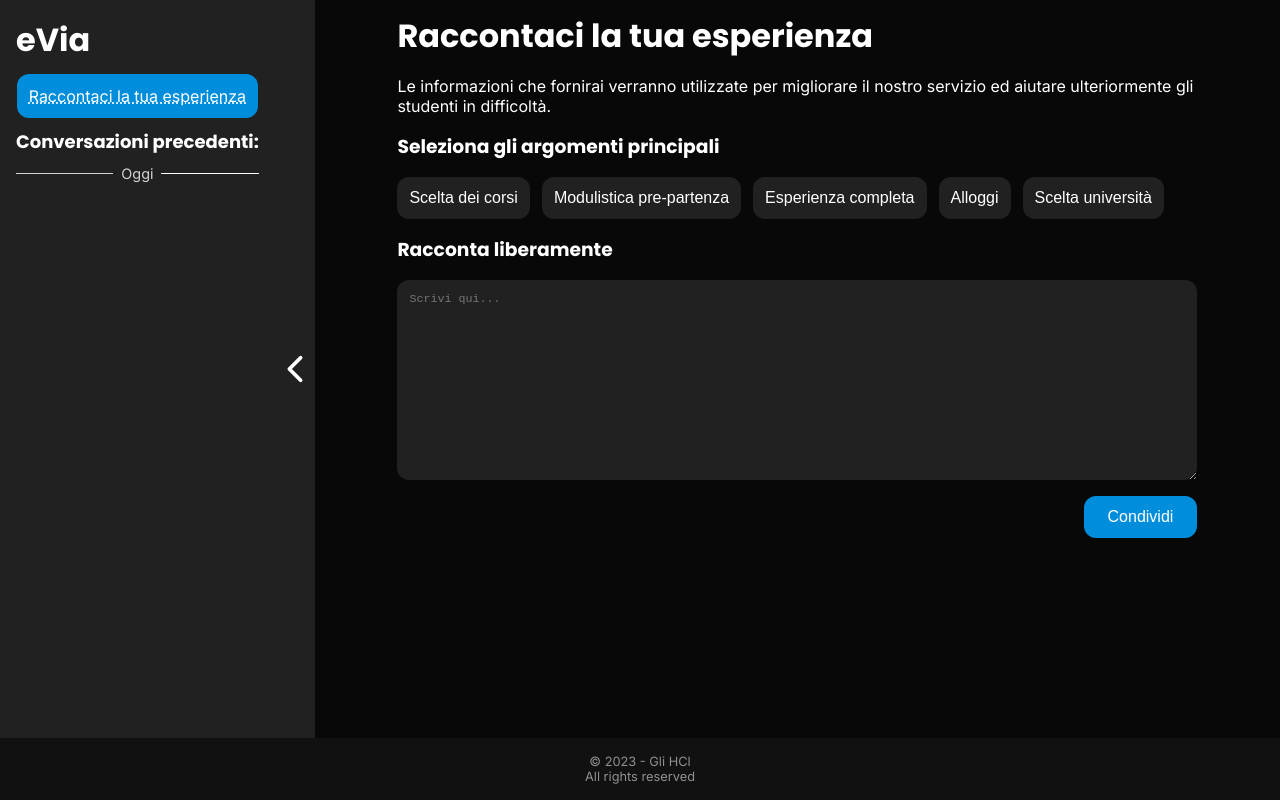
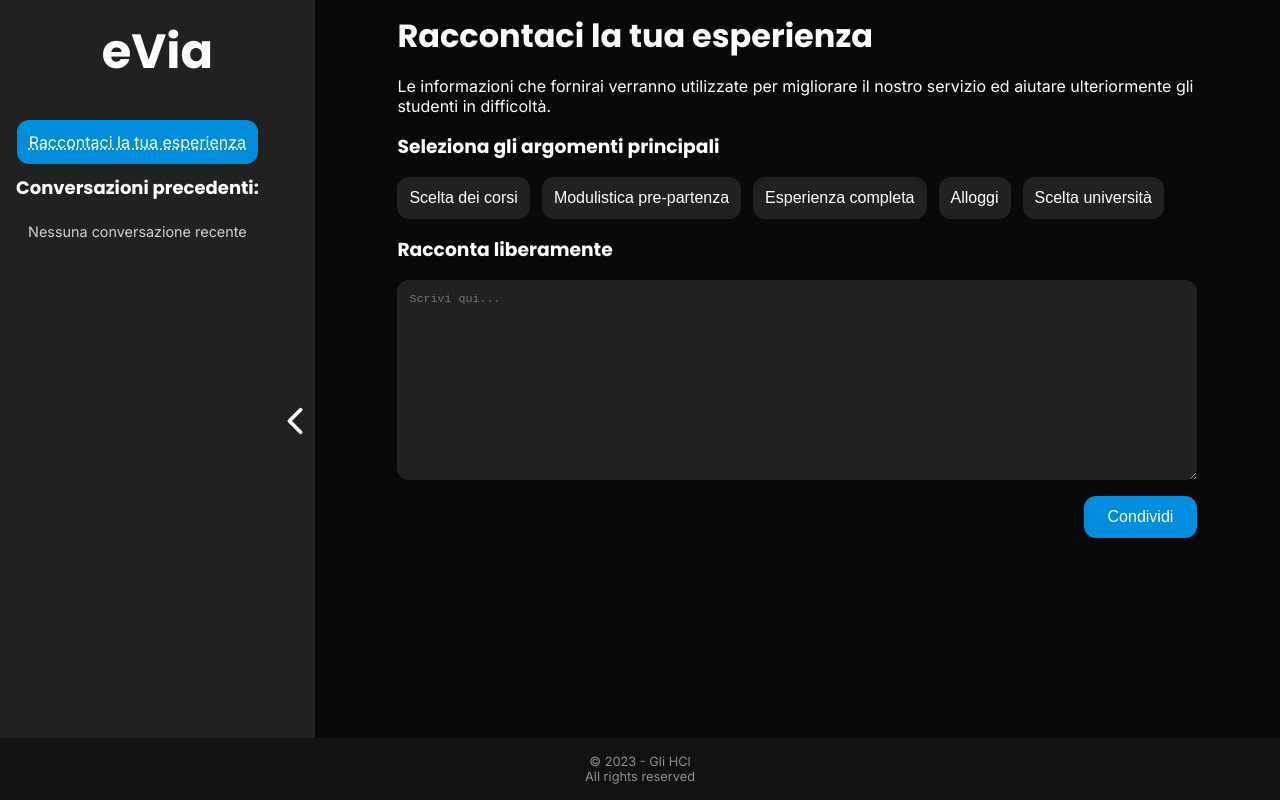
Before and after one commit to GliHCl/GliHCl.github.io, a Next.js app: page /evia/feedback in a window 1280 px wide. Built offline with nearby package versions, Linux system fonts and the light colour scheme.

Commit message:
feature complete

```diff
--- a/src/app/evia/discover/page.tsx
+++ b/src/app/evia/discover/page.tsx
@@ -19,7 +19,7 @@ const EviaDiscover: FC = () => {
         gap: 16,
       }}
     >
-      <h1>Scopri le domande più cercate</h1>
+      <h1 style={{ textAlign: "center" }}>Scopri le domande più cercate</h1>
       {questions.map((question, index) => (
         <QuestionDiscovery key={index} conversation={question} />
       ))}
--- /dev/null
+++ b/src/app/evia/evia.scss
@@ -0,0 +1,3 @@
+body {
+  max-height: 100vh;
+}
--- a/src/app/evia/layout.tsx
+++ b/src/app/evia/layout.tsx
@@ -1,4 +1,5 @@
 import { NavBar } from "@/components/evia/NavBar"
+import "./evia.scss"
 
 export default function EviaLayout({
   children,
--- a/src/components/evia/NavBar.module.scss
+++ b/src/components/evia/NavBar.module.scss
@@ -14,3 +14,20 @@
     background-color: rgba(255, 255, 255, 0.1);
   }
 }
+
+.home-logo {
+  color: white;
+  text-decoration: none;
+  font-size: 48px;
+  cursor: pointer;
+  border-radius: 8px;
+  margin: 16px;
+
+  text-align: center;
+  vertical-align: middle;
+  font-family: var(--font-poppins);
+
+  &:hover {
+    background-color: rgba(255, 255, 255, 0.1);
+  }
+}
--- a/src/components/evia/NavBar.tsx
+++ b/src/components/evia/NavBar.tsx
@@ -27,12 +27,39 @@ export const NavBar: FC = () => {
     <section
       style={{
         display: "flex",
-        flexDirection: "row",
+        flexDirection: "column",
         justifyContent: "stretch",
         alignItems: "stretch",
         flexShrink: 0,
+        backgroundColor: "rgba(255,255,255,0.1)",
+        overflow: "hidden",
+      }}
+    >
+      <Link
+        className={styles["home-logo"]}
+        style={
+          open
+            ? {}
+            : {
+                borderRadius: "100px",
+                border: "1px solid white",
+                lineHeight: "40px",
+                width: 48,
+                height: 48,
+              }
+        }
+        href={"/evia"}
+      >
+        {open ? "eVia" : "e"}
+      </Link>
+      <div
+        style={{
+          flex: "1 0 auto",
+          display: "flex",
+          flexDirection: "row",
+          justifyContent: "space-around",
+          alignItems: "stretch",
           maxWidth: 350,
-        backgroundColor: "rgba(255,255,255,0.1)",
           overflow: "hidden",
         }}
       >
@@ -47,9 +74,6 @@ export const NavBar: FC = () => {
             boxSizing: "border-box",
           }}
         >
-        <Link style={{ color: "white", textDecoration: "none" }} href={"/evia"}>
-          <h1 style={{ fontSize: 32 }}>eVia</h1>
-        </Link>
           <Link
             style={{
               color: "white",
@@ -71,6 +95,21 @@ export const NavBar: FC = () => {
               alignItems: "stretch",
             }}
           >
+            {convos.length === 0 ? (
+              <span
+                style={{
+                  color: "white",
+                  opacity: 0.8,
+                  fontSize: "0.9em",
+                  textAlign: "center",
+                  alignSelf: "center",
+                  margin: 12,
+                }}
+              >
+                Nessuna conversazione recente
+              </span>
+            ) : (
+              <>
                 <Divider title="Oggi" />
                 {convos.map((c, i) => (
                   <Link
@@ -81,6 +120,8 @@ export const NavBar: FC = () => {
                     {c.messages[0].question}
                   </Link>
                 ))}
+              </>
+            )}
           </div>
         </div>
         <div
@@ -110,6 +151,7 @@ export const NavBar: FC = () => {
             )}
           </button>
         </div>
+      </div>
     </section>
   )
 }
```
Also changed, not shown: src/app/evia/conversation/ConversationBlock.tsx (+4 -10 lines). Lines whose indentation alone changed are shown as unchanged.
